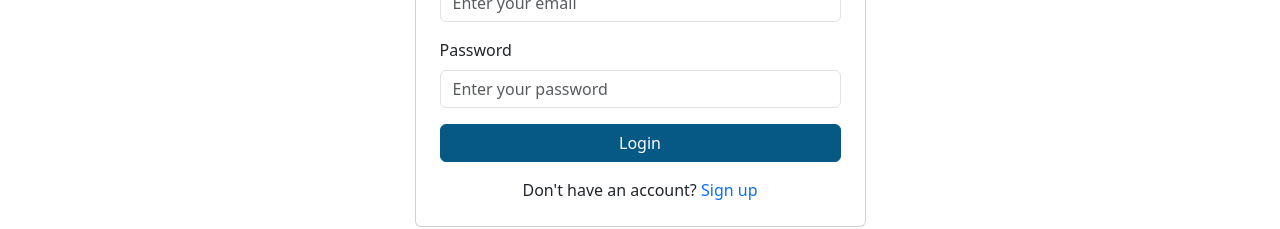
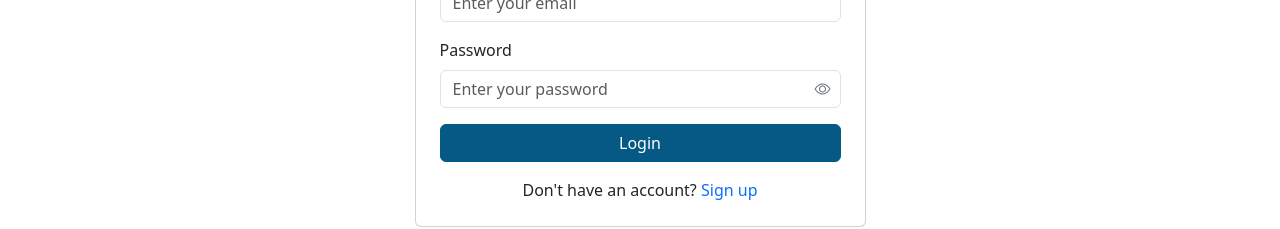
Before and after one commit to parthgoyal13/e-commerceWeb-frontend, a React (Vite) app: page /login in a window 1280 px wide. Shown: the part 414-643 px from the top of the page. Built offline with nearby package versions, Linux system fonts and the light colour scheme; no server answers.

Commit message:
made the correction for eye button and used url for connection from .env

```diff
--- a/src/pages/LoginPage.jsx
+++ b/src/pages/LoginPage.jsx
@@ -13,6 +13,7 @@ const LoginPage = () => {
   const { user, loading, error } = useSelector((state) => state.auth);
   const [email, setEmail] = useState("");
   const [password, setPassword] = useState("");
+  const [showPassword, setShowPassword] = useState(false);
   const [success, setSuccess] = useState(false);
 
   useEffect(() => {
@@ -66,15 +67,33 @@ const LoginPage = () => {
                   <label htmlFor="password" className="form-label">
                     Password
                   </label>
+                  <div className="position-relative">
                     <input
                       id="password"
                       className="form-control"
-                    type="password"
+                      type={showPassword ? "text" : "password"}
                       placeholder="Enter your password"
                       value={password}
                       onChange={(e) => setPassword(e.target.value)}
                       required
+                      style={{ paddingRight: "40px" }}
                     />
+                    <button
+                      type="button"
+                      className="btn btn-link position-absolute end-0 top-50 translate-middle-y"
+                      onClick={() => setShowPassword(!showPassword)}
+                      style={{
+                        border: "none",
+                        background: "none",
+                        padding: "0 10px",
+                        color: "#6c757d",
+                        textDecoration: "none"
+                      }}
+                      aria-label={showPassword ? "Hide password" : "Show password"}
+                    >
+                      <i className={showPassword ? "bi bi-eye-slash" : "bi bi-eye"}></i>
+                    </button>
+                  </div>
                 </div>
                 {error && <div className="alert alert-danger">{error}</div>}
                 {success && (
--- a/src/pages/SignupPage.jsx
+++ b/src/pages/SignupPage.jsx
@@ -11,6 +11,7 @@ const SignupPage = () => {
 
   const { loading, error } = useSelector((state) => state.auth);
   const [success, setSuccess] = useState(false);
+  const [showPassword, setShowPassword] = useState(false);
 
   const [form, setForm] = useState({
     name: "",
@@ -103,16 +104,34 @@ const SignupPage = () => {
                   <label htmlFor="password" className="form-label">
                     Password
                   </label>
+                  <div className="position-relative">
                     <input
                       id="password"
                       className="form-control"
-                    type="password"
+                      type={showPassword ? "text" : "password"}
                       name="password"
                       placeholder="Enter your password"
                       value={form.password}
                       onChange={handleChange}
                       required
+                      style={{ paddingRight: "40px" }}
                     />
+                    <button
+                      type="button"
+                      className="btn btn-link position-absolute end-0 top-50 translate-middle-y"
+                      onClick={() => setShowPassword(!showPassword)}
+                      style={{
+                        border: "none",
+                        background: "none",
+                        padding: "0 10px",
+                        color: "#6c757d",
+                        textDecoration: "none"
+                      }}
+                      aria-label={showPassword ? "Hide password" : "Show password"}
+                    >
+                      <i className={showPassword ? "bi bi-eye-slash" : "bi bi-eye"}></i>
+                    </button>
+                  </div>
                 </div>
                 {error && <div className="alert alert-danger">{error}</div>}
                 {success && (
--- a/src/redux/addressSlice.js
+++ b/src/redux/addressSlice.js
@@ -1,7 +1,7 @@
 import { createAsyncThunk, createSlice } from "@reduxjs/toolkit";
 import axios from "axios";
 
-const url = "https://e-commerce-web-backend-alpha.vercel.app/address";
+const url = `${import.meta.env.VITE_API_URL}/address`;
 
 export const fetchAddresses = createAsyncThunk(
   "address/fetch",
--- a/src/redux/cartSlice.js
+++ b/src/redux/cartSlice.js
@@ -1,7 +1,7 @@
 import { createSlice, createAsyncThunk } from "@reduxjs/toolkit";
 import axios from "axios";
 
-const url = "https://e-commerce-web-backend-alpha.vercel.app/cart";
+const url = `${import.meta.env.VITE_API_URL}/cart`;
 
 export const fetchCart = createAsyncThunk("cart/fetchCart", async () => {
   const response = await axios.get(url);
@@ -32,7 +32,7 @@ export const updateCartQuantity = createAsyncThunk(
 
 export const clearCart = createAsyncThunk("cart/clear", async (_, thunkAPI) => {
   try {
-    await axios.delete(`https://e-commerce-web-backend-alpha.vercel.app/cart`);
+    await axios.delete(`${import.meta.env.VITE_API_URL}/cart`);
     return [];
   } catch (error) {
     return thunkAPI.rejectWithValue("Failed to clear cart");
--- a/src/redux/orderSlice.js
+++ b/src/redux/orderSlice.js
@@ -1,7 +1,7 @@
 import { createSlice, createAsyncThunk } from "@reduxjs/toolkit";
 import axios from "axios";
 
-const url = "https://e-commerce-web-backend-alpha.vercel.app/orders";
+const url = `${import.meta.env.VITE_API_URL}/orders`;
 
 export const placeOrder = createAsyncThunk(
   "order/place",
--- a/src/redux/productsSlice.js
+++ b/src/redux/productsSlice.js
@@ -1,7 +1,7 @@
 import { createAsyncThunk, createSlice } from "@reduxjs/toolkit";
 import axios from "axios";
 
-const url = "https://e-commerce-web-backend-alpha.vercel.app/products";
+const url = `${import.meta.env.VITE_API_URL}/products`;
 
 export const fetchProducts = createAsyncThunk(
   "products/fetchProducts",
--- a/src/redux/userAuthSlice.js
+++ b/src/redux/userAuthSlice.js
@@ -1,7 +1,7 @@
 import { createSlice, createAsyncThunk } from "@reduxjs/toolkit";
 import axios from "axios";
 
-const API = "https://e-commerce-web-backend-alpha.vercel.app/userAuth";
+const API = `${import.meta.env.VITE_API_URL}/userAuth`;
 
 export const loginUser = createAsyncThunk(
   "auth/login",
--- a/src/redux/wishlistSlice.js
+++ b/src/redux/wishlistSlice.js
@@ -1,7 +1,7 @@
 import { createSlice, createAsyncThunk } from "@reduxjs/toolkit";
 import axios from "axios";
 
-const url = "https://e-commerce-web-backend-alpha.vercel.app/wishlist";
+const url = `${import.meta.env.VITE_API_URL}/wishlist`;
 
 export const fetchWishlist = createAsyncThunk(
   "wishlist/fetchWishlist",
```
Also changed, not shown: 1 other file (tests, documents, lock files or other folders). Lines whose indentation alone changed are shown as unchanged.
